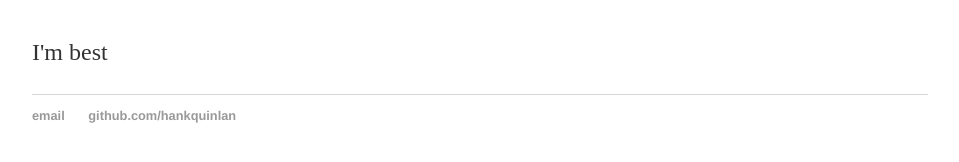
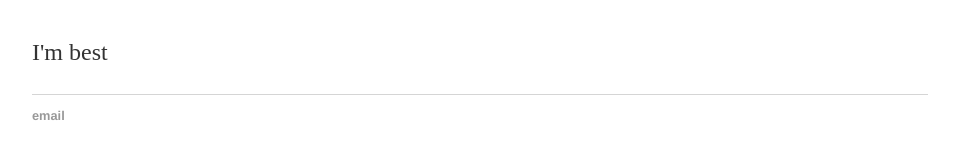
Before and after one commit to shodge17/shodge17.github.io, a Jekyll site: the page built from index.html, in a window 1280 px wide. Shown: the part 161-323 px from the top of the page, without its empty margins (160-1119 px from the left). Built offline with Jekyll 4.4.1, drawn with Linux system fonts in a browser that asks for light colours.

Commit message:
Update default.html

```diff
--- a/_layouts/default.html
+++ b/_layouts/default.html
@@ -21,8 +21,7 @@
 			</div><!-- /.container -->
 			<footer>
 	    		<ul>
-	        		<li><a href="mailto:hankquinlanhub@gmail.com">email</a></li>
-	        		<li><a href="https://github.com/hankquinlan">github.com/hankquinlan</a></li>
+	        		<li><a href="mailto:swh017@gmail.com">email</a></li>
 				</ul>
 			</footer>
 		</body>
```
